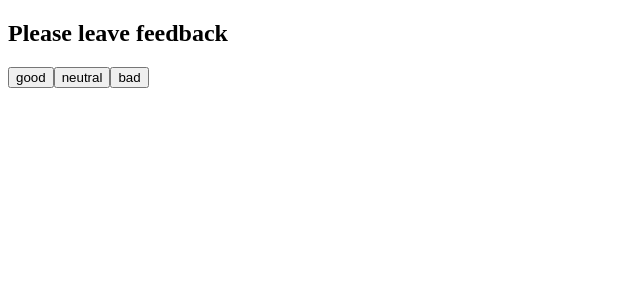
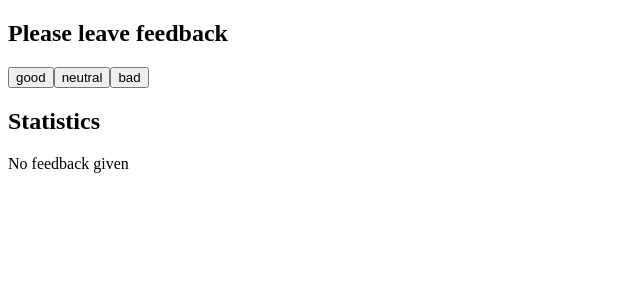
Before and after one commit to repro-tetris/goit-react-hw-02-feedback, a React (Create React App) app: page / in a window 1280 px wide. Shown: the top 300 px of the page, without its empty margins (0-640 px from the left). Built offline with nearby package versions, Linux system fonts and the light colour scheme.

Commit message:
refactor

```diff
--- a/src/App.js
+++ b/src/App.js
@@ -2,6 +2,7 @@ import React from "react";
 import { Section } from "./components/Section/Section";
 import { FeedbackOptions } from "./components/FeedbackOptions/FeedbackOptions";
 import { Statistics } from "./components/Statistics/Statistics";
+import { Notification } from "./components/Notification/Notification";
 
 class App extends React.Component {
   state = {
@@ -16,7 +17,7 @@ class App extends React.Component {
     const { good } = this.state;
     const total = this.countTotalFeedback();
 
-    return total === 0 ? 0 : Math.round((good * 100) / total);
+    return total === 0 ? "%" : Math.round((good * 100) / total) + "%";
   };
 
   handleButton = (feedbackEntity) => {
@@ -38,8 +39,8 @@ class App extends React.Component {
             onLeaveFeedback={this.handleButton}
           />
         </Section>
-        {total > 0 && (
-          <Section title="Statistics">
+        <Section title="Statistics">
+          {total > 0 ? (
             <Statistics
               good={good}
               neutral={neutral}
@@ -47,8 +48,10 @@ class App extends React.Component {
               total={total}
               positivePercentage={this.countPositiveFeedbackPercentage()}
             />
-          </Section>
-        )}
+          ) : (
+            <Notification message="No feedback given" />
+          )}
+        </Section>
       </div>
     );
   }
--- a/src/components/FeedbackOptions/FeedbackOptions.jsx
+++ b/src/components/FeedbackOptions/FeedbackOptions.jsx
@@ -1,4 +1,4 @@
-import StatisticButton from "../StatisticButton/StatisticButton";
+import { StatisticButton } from "../StatisticButton/StatisticButton";
 export const FeedbackOptions = ({ options, onLeaveFeedback }) => {
   const buttons = Object.keys(options);
   return (
--- /dev/null
+++ b/src/components/Notification/Notification.jsx
@@ -0,0 +1 @@
+export const Notification = ({ message }) => <p>{message}</p>;
--- a/src/components/StatisticButton/StatisticButton.jsx
+++ b/src/components/StatisticButton/StatisticButton.jsx
@@ -1,10 +1,3 @@
-import { Component } from "react";
-
-class StatisticButton extends Component {
-  render() {
-    const { title, onClick } = this.props;
-    return <button onClick={() => onClick()}>{title}</button>;
-  }
-}
-
-export default StatisticButton;
+export const StatisticButton = ({ title, onClick }) => {
+  return <button onClick={() => onClick()}>{title}</button>;
+};
```
